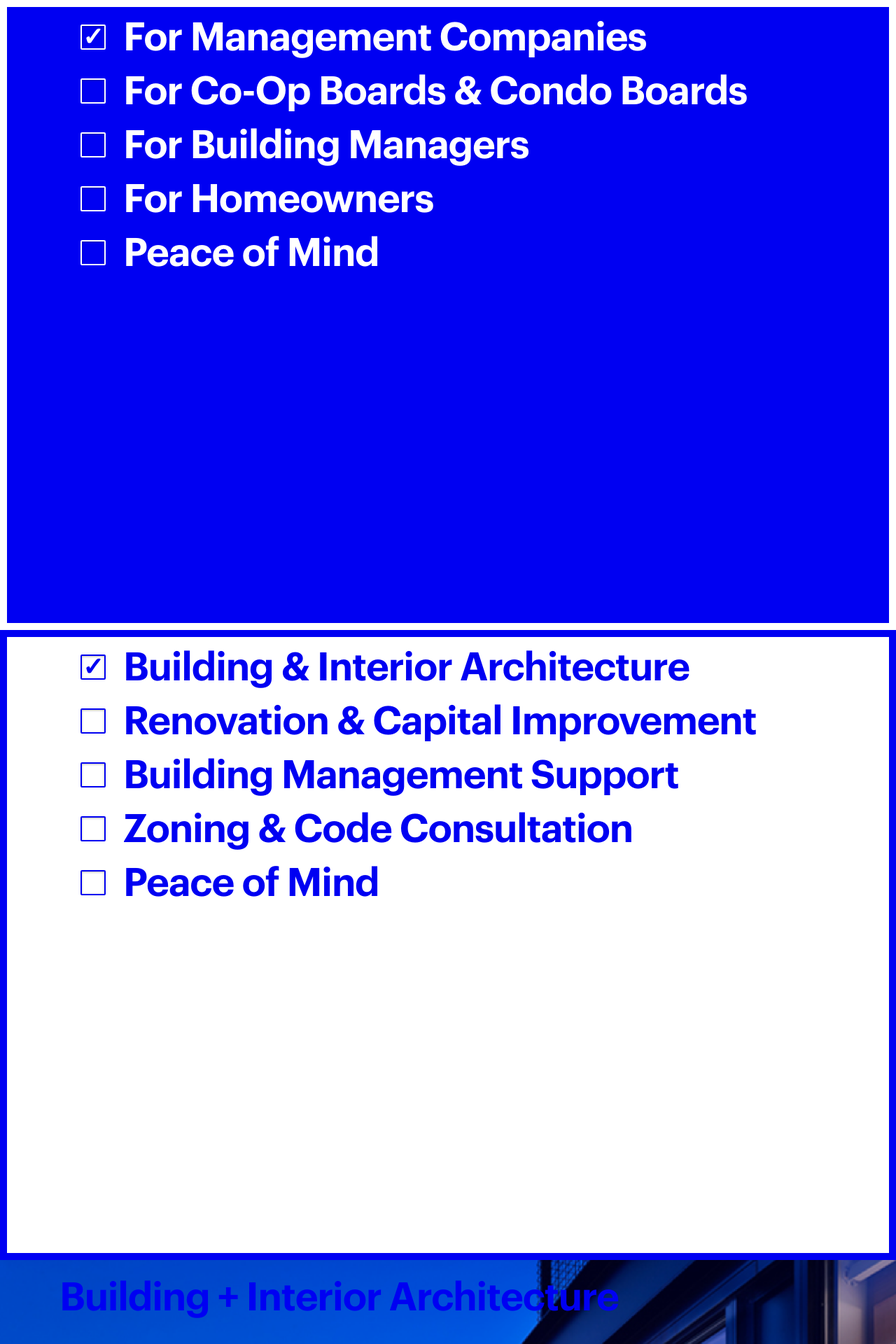
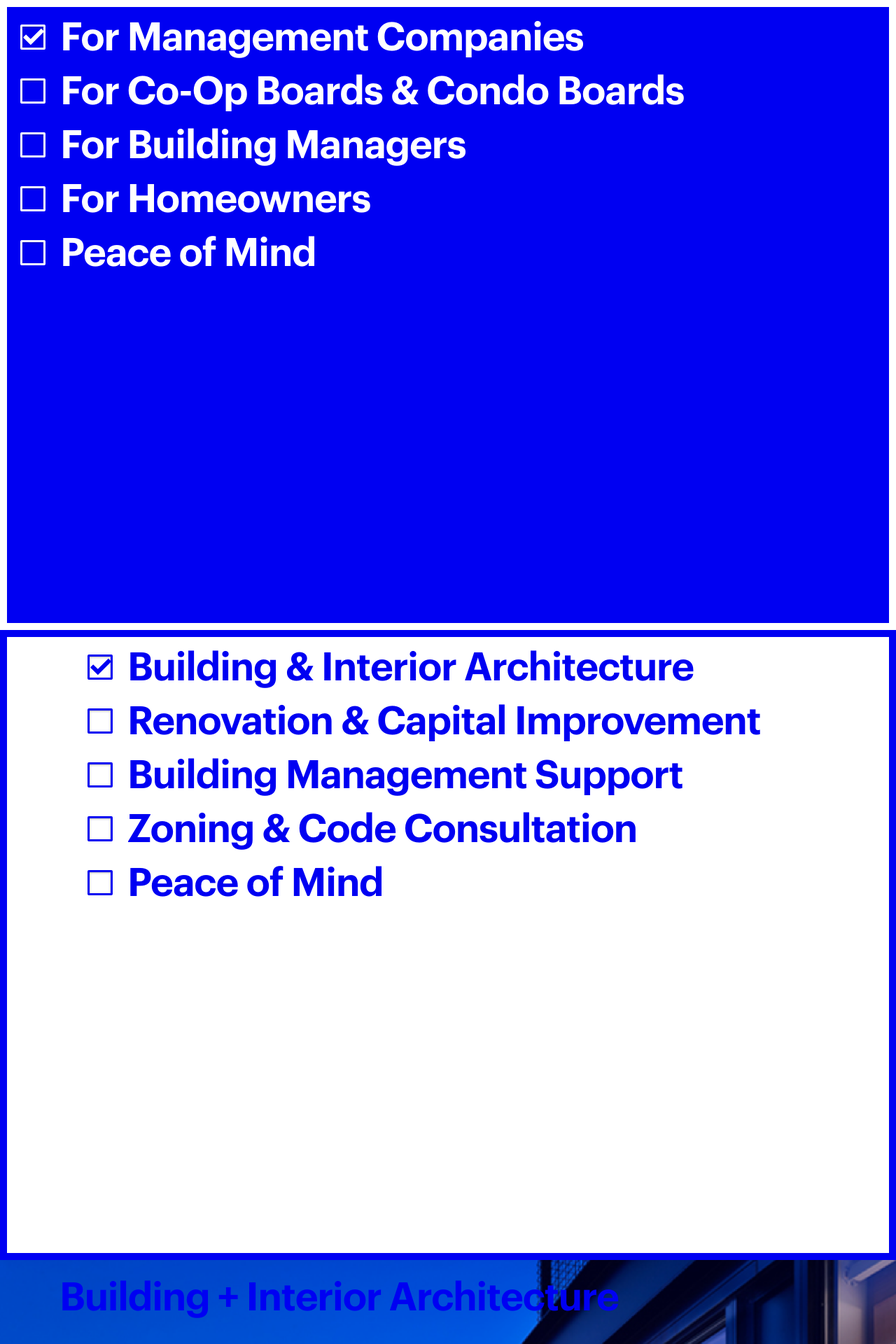
Before and after one commit to cserron/fangohr-katz, a Jekyll site: the page built from index.md, in a window 1280 px wide. Shown: the top 1920 px of the page at 70% size. Built offline with Jekyll 4.4.1, drawn with Linux system fonts in a browser that asks for light colours; nearby versions of some CDN libraries; our own code applies the rules of GitHub Pages for plain Markdown files.

Commit message:
bugfix different resolutions

```diff
--- a/_includes/contact.html
+++ b/_includes/contact.html
@@ -1,10 +1,10 @@
-<section class="section contact">
+<section class="section contact" id="#contact">
   <div class="container contact-top">
     <h2 class="font-title">Contact</h2>
     <p class="font-subtitle">Need help with a project? Leave your details & we’ll be in contact:</p>
     <form>
       <div class="contact-list">
-        <ul class="contact-ul col-sm-3">
+        <ul class="contact-ul col-sm-4 col-md-4 col-lg-3">
           <li class="check-list">
             <input type="checkbox" id="contact-checkbox1">
             <label for="contact-checkbox1" class="secondary font-content-item">Building Architecture</label>
@@ -48,17 +48,15 @@
   </div>
   <footer class="container contact-bottom">
     <div class="row hidden-xs-down">
-      <div class="col-md-2"><a href="{{site.url}}{{site.baseurl}}"><img src="{{site.url}}{{site.baseurl}}/assets/images/blue@2x.png" alt="Katz Architecture" class="img-fluid" id="logo-footer"></a></div>
+      <div class="col-md-2"><a href="{{site.url}}{{site.baseurl}}"><img src="{{site.url}}{{site.baseurl}}/assets/images/logo-katz-white.svg" alt="Katz Architecture" class="img-fluid" id="logo-footer"></a></div>
       <div class="col-md-4"><p class="font-content">Katz Architecture &<br>Project Management</p></div>
       <div class="col-md-3"><p class="font-content">150 West 22nd Street 4th Fl.<br>New York, NY  10011</p></div>
       <div class="col-md-3"><p class="font-content">info@katzarch.com<br>T 212.353.1080</p></div>
     </div>
     <div class="row hidden-sm-up">
-      <div class="col-3"><a href="{{site.url}}{{site.baseurl}}"><img src="{{site.url}}{{site.baseurl}}/assets/images/blue@2x.png" alt="Katz Architecture & Project Management" class="img-fluid" id="logo-footer"></a></div>
-      <!--<div class="col-8"><p class="font-content">Katz Architecture &<br>Project Management</p></div>-->
-      <div class="col-9"><p class="font-content">150 West 22nd Street 4th Fl.<br>New York, NY  10011</p></div>
-      <div class="col-3"></div>
-      <div class="col-9"><p class="font-content">info@katzarch.com<br>T 212.353.1080</p></div>
+      <div class="col-12 text-center"><a href="{{site.url}}{{site.baseurl}}"><img src="{{site.url}}{{site.baseurl}}/assets/images/logo-katz-white.svg" alt="Katz Architecture & Project Management" class="img-fluid" id="logo-footer"></a></div>
+      <div class="col-12 text-center"><p class="font-content">150 West 22nd Street 4th Fl. New York, NY  10011</p></div>
+      <div class="col-12 text-center"><p class="font-content">info@katzarch.com T 212.353.1080</p></div>
     </div>
   </footer>
 </section>
--- a/_includes/cover.html
+++ b/_includes/cover.html
@@ -1,8 +1,5 @@
 <section class="section cover">
-  <div class="container">
-    <div class="row">
-      <div class="col-md-12">
-        <ul>
+      <ul class="cover-ul">
         <li class="check-list">
           <input type="checkbox" checked="checked" id="cover-checkbox1">
           <label for="cover-checkbox1" class="secondary font-title-item">For Management Companies</label>
@@ -20,7 +17,4 @@
         <label for="cover-checkbox5" class="secondary font-title-item">Peace of Mind</label>
         </li>
       </ul>
-      </div>
-    </div>
-  </div>
 </section>
--- a/_sass/custom.scss
+++ b/_sass/custom.scss
@@ -93,6 +93,11 @@ li.font-content {
   color: _palette(_katz-primary);
   background-color: _palette(_katz-secondary);
   border: 10px solid _palette(_katz-primary);
+  position: relative;
+}
+.cover-ul,
+.menu-ul {
+  padding-left:19px;
 }
 .check-list {
   list-style-type: none;
@@ -103,16 +108,58 @@ li.font-content {
 .cover .check-list {
   @include katz-checkbox(_palette(_katz-secondary), _palette(_katz-primary));
 }
-
-
-.footer-menu {
+.menu-footer {
+  color: _palette(_katz-primary);
   font-family: Miller-TextRoman;
-  font-size: 16px;
   font-weight: normal;
   font-style: normal;
   font-stretch: normal;
-  color: _palette(_katz-primary);
-  line-height: 1.5;
+  font-size: 14px;
+  line-height: 1.29;
+  position: absolute;
+  right: 0;
+  bottom: 0;
+  left: 19px;
+  @include respond-to(md) {
+    font-size: 16px;
+    line-height: 1.5;
+  }
+}
+.menu-footer-logo {
+  background-color:#ccc;
+  background: url("../assets/images/logo-katz-blue.svg") no-repeat center center;
+  display: block;
+  width: 60px;
+  height: 37px;
+  margin-bottom: 13px;
+  float: left;
+  @include respond-to(sm) {
+    width: 48px;
+    height: 30px;
+    background-size: contain;
+    padding-right: 30px;
+  }
+  @include respond-to(md) {
+    width: 60px;
+    height: 37px;
+  }
+}
+.menu-footer-contact {
+  position: absolute;
+  right: 20px;
+  top: 58px;
+  @include respond-to(sm) {
+    top: 8px;
+  }
+}
+
+.menu-footer-tagline{
+  clear: both;
+  @include respond-to(sm) {
+    clear: none;
+    float:left;
+    margin-left:33px;
+  }
 }
 
 .footer-menu-btn {
@@ -120,27 +167,60 @@ li.font-content {
   height: 25px;
   list-style-type: none;
   display: inline-block;
-  margin: 0 auto;
+  // margin: 0 auto;
   text-align: center;
-  border: solid 1px _palette(_katz-secondary);
+  border: solid 1px _palette(_katz-primary);
   color: _palette(_katz-primary);
-  padding-bottom: 18px;
+  margin-bottom: 15px;
+  padding-top: 2px;
+  cursor: pointer;
+  @include respond-to(md) {
+    width: 81px;
+    height: 25px;
+    padding-top: 0;
+  }
+}
+.footer-menu-btn:hover {
+  border: solid 1px _palette(_katz-primary);
+  text-decoration-style: none;
 }
 
-.footer-menu-btn:hover {
-  border: solid 1px _palette(_katz-primary);
-}
+// .footer-menu {
+//   font-family: Miller-TextRoman;
+//   font-size: 14px;
+//   font-weight: normal;
+//   font-style: normal;
+//   font-stretch: normal;
+//   color: _palette(_katz-primary);
+//   line-height: 1.29;
+//   position: absolute;
+//   bottom: 0;
+// }
 
-.footer-menu-logo {
-  padding-bottom: 18px;
-  padding-left: 28px;
-  padding-bottom: 28px;
-}
+// .footer-menu-btn {
+//   width: 77px;
+//   height: 25px;
+//   list-style-type: none;
+//   display: inline-block;
+//   // margin: 0 auto;
+//   text-align: center;
+//   border: solid 1px _palette(_katz-primary);
+//   color: _palette(_katz-primary);
+//   margin-bottom: 15px;
+//   padding-top: 2px;
+// }
+// .footer-menu-logo {
+//   margin-bottom: 13px;
+// }
 
-.footer-menu-nav {
-  padding-right: 22px;
-  bottom: -20px;
-}
+// .footer-menu-btn:hover {
+//   border: solid 1px _palette(_katz-primary);
+// }
+// .footer-menu-text {
+//   font-family: Miller-TextRoman;
+//   font-size: 14px;
+//   line-height: 2.14;
+// }
 
 .carousel {
   background-size: cover;
@@ -171,9 +251,8 @@ li.font-content {
 }
 
 .team-content {
-  padding-top: 33%;
+  padding-top: 0;
   @include respond-to(md) {
-    padding-top:0;
     top: 33vh;
     position: absolute;
   }
@@ -271,10 +350,14 @@ li.font-content {
   margin-top: -170px;
   height: 170px;
   clear: both;
-  padding-top:40px;
+  padding-top:20px;
+  @include respond-to(sm) {
+    margin-top: -150px;
+    height: 150px;
+  }
   @include respond-to(md) {
-    margin-top: -80px;
-    height: 80px;
+    margin-top: -100px;
+    height: 100px;
     padding-top: 0px;
   }
 
@@ -282,4 +365,5 @@ li.font-content {
 #logo-footer {
   max-width: 60px;
   max-height: 36px;
+  margin-bottom: 10px;
 }
--- a/_sass/libs/_mixins.scss
+++ b/_sass/libs/_mixins.scss
@@ -1,9 +1,9 @@
 
 $breakpoints: (
-    xs: 480px,
-    sm: 768px,
-    md: 992px,
-    lg: 1200px
+    sm: 480px,
+    md: 768px,
+    lg: 992px,
+    xl: 1200px
 );
 
 @mixin respond-to($viewport){
@@ -34,8 +34,9 @@ $breakpoints: (
         &:checked+label {
             position: relative;
             cursor: pointer;
+            padding-left: 33px;
             @include respond-to(md) {
-                padding-left: 51px;
+                padding-left: 57px;
             }
             @if $contact {
                 padding-left: 20px !important;
@@ -49,14 +50,14 @@ $breakpoints: (
         &:checked+label:before {
             content: '';
             position: absolute;
-            left: -30px;
+            left: 0;
             top: 3px;
             width: 24px;
             height: 24px;
             @include respond-to(md) {
                 box-shadow: inset 0 1px 3px rgba(0, 0, 0, .3);
                 border-radius: 2px;
-                left: -10px;
+                // left: -10px;
                 top: 15px;
                 width: 36px;
                 height: 36px;
@@ -76,9 +77,6 @@ $breakpoints: (
         &:checked+label:before {
             border: 3px solid $primary-color;
             background: $secondary-color;
-            @include respond-to(md) {
-                border: 2px solid $primary-color;
-            }
             @if $contact {
                 width: 16px;
                 height: 16px;
@@ -94,23 +92,38 @@ $breakpoints: (
     [type="checkbox"] {
         &:not(:checked)+label:after,
         &:checked+label:after {
-            content: "\2713";
+            content: " ";
+            @if $primary-color == _palette(_katz-secondary) {
+                background: url("../assets/images/white-check.svg") no-repeat center center;
+            } @else {
+                background: url("../assets/images/blue-check.svg") no-repeat center center;
+            }
+            background-size: contain;
+            display: block;
             position: absolute;
-            left: -30px;
-            top: 7px;
+            width: 18px;
+            height: 18px;
+            z-index: 1;
+            left: 3px;
+            top: 5px;
             font-size: 24px;
             line-height: 0.9;
             transition: all .2s;
-            color: $primary-color;
+            // color: $primary-color;
+            opacity:0;
             @include respond-to(md) {
                 font-size: 36px;
                 top: 17px;
-                left: -7px;
+                left: 4px;
+                width: 30px;
+                height: 30px;
             }
             @if $contact {
                 font-size: 16px !important;
-                left: -13px !important;
+                left: -14px !important;
                 top: 5px !important;
+                width: 14px !important;
+                height: 14px !important;
                 // top: -10px !important;
             }
 
@@ -137,7 +150,7 @@ $breakpoints: (
     [type="checkbox"] {
         &:checked:focus+label:before,
         &:not(:checked):focus+label:before {
-            border: 2px solid _palette(secondary);
+            border: 3px solid _palette(secondary);
         }
         @if $contact {
             border: 1px solid $primary-color;
```
Also changed, not shown: assets/images/blue-check.svg (added), assets/images/logo-katz-blue.svg (added), assets/images/logo-katz-white.svg (added), assets/images/white-check.svg (added). Lines whose indentation alone changed are shown as unchanged.
